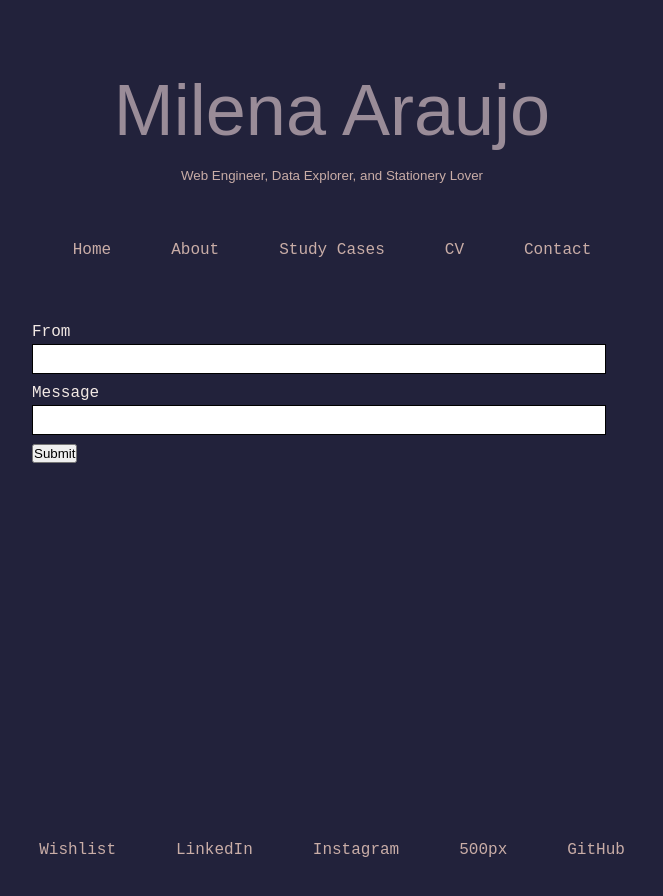
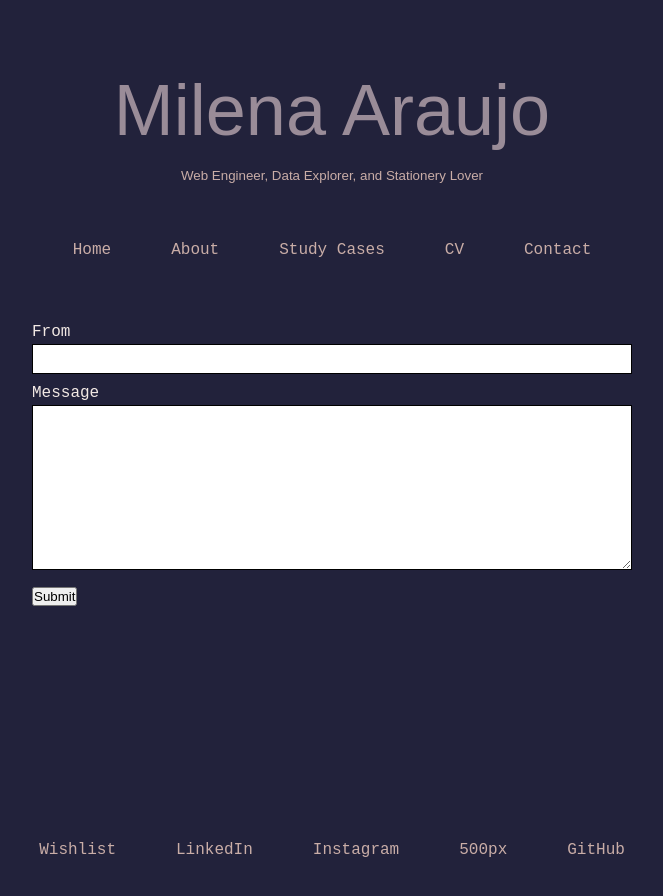
Before and after one commit to mil3na/mil3na.github.io, a Jekyll site: the page built from contact.html, in a window 1280 px wide. Shown: the top 896 px of the page, without its empty margins (308-971 px from the left). Built offline with Jekyll 4.4.1, drawn with Linux system fonts in a browser that asks for light colours; some web fonts are replaced.

Commit message:
Update contact.html

```diff
--- a/contact.html
+++ b/contact.html
@@ -16,7 +16,8 @@ title: "Contact"
     <input type="text" id="name" name="name">
 
     <label for="name">Message</label>
-    <input type="text" id="message" name="message">
+    <textarea id="message" name="message" rows="10" cols="30"></textarea>
+    <!-- <input type="text" > -->
 
     <button type="submit" class="g-recaptcha" data-sitekey="6LczBPAqAAAAAFODpamOLRayHJ4CYSptTVlTrQn5" data-callback='onSubmit'
         data-action='submit'>Submit</button>
```
